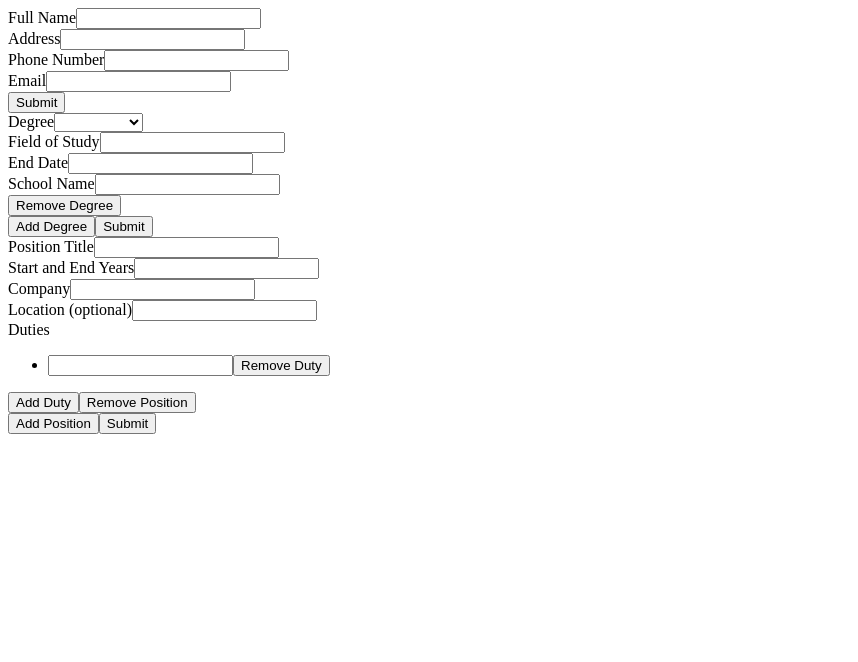
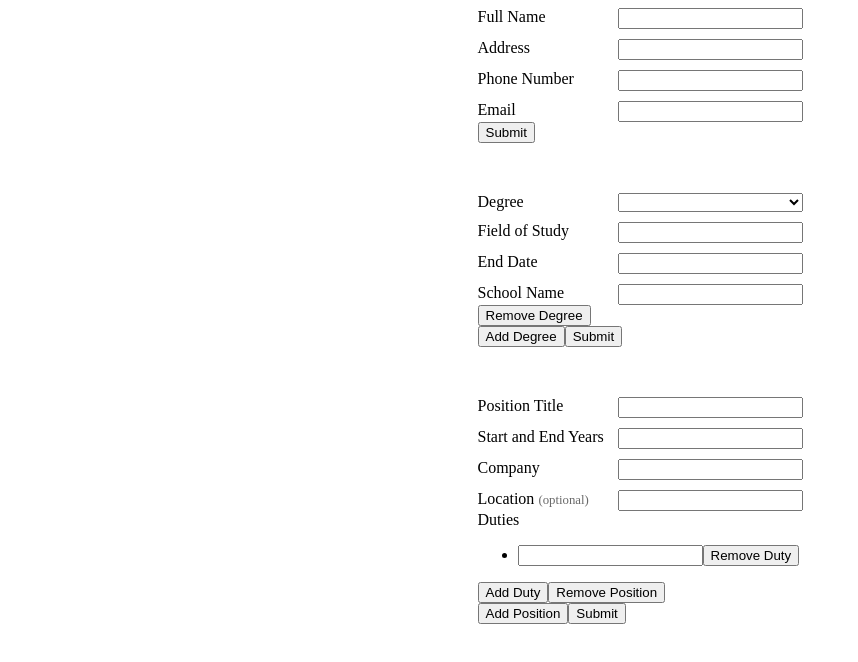
Before and after one commit to kyledinardi/odin-cv-application, a React (Vite) app: page / in a window 1280 px wide. Shown: the top 662 px of the page, without its empty margins (0-858 px from the left). Built offline with nearby package versions, Linux system fonts and the light colour scheme.

Commit message:
Style standard inputs

```diff
--- a/src/components/Degree.jsx
+++ b/src/components/Degree.jsx
@@ -34,17 +34,17 @@ export default function Degree({
   }
 
   const dissertationInput = (
-    <div className='dissertation'>
+    <>
       <label htmlFor={`dissertation-${degreeId}`}>Dissertation Title</label>
-      <input
-        type='text'
+      <textarea
         name='dissertation'
         id={`dissertation-${degreeId}`}
+        rows='5'
         value={dissertation || ''}
         onChange={onInfoChange}
         required
       />
-    </div>
+    </>
   );
 
   const dissertationText = (
@@ -56,7 +56,7 @@ export default function Degree({
   if (isEdit) {
     return (
       <>
-        <div className='degree-type'>
+        <div className='standard-input'>
           <label htmlFor={`degree-${degreeId}`}>Degree</label>
           <select
             name='degree'
@@ -70,8 +70,6 @@ export default function Degree({
             <option value="Master's">Master&apos;s</option>
             <option value='Doctorate'>Doctorate</option>
           </select>
-        </div>
-        <div className='field'>
           <label htmlFor={`field-${degreeId}`}>Field of Study</label>
           <input
             type='text'
@@ -81,8 +79,6 @@ export default function Degree({
             onChange={onInfoChange}
             required
           />
-        </div>
-        <div className='date'>
           <label htmlFor={`date-${degreeId}`}>End Date</label>
           <input
             type='text'
@@ -92,8 +88,6 @@ export default function Degree({
             onChange={onInfoChange}
             required
           />
-        </div>
-        <div className='school'>
           <label htmlFor={`school-${degreeId}`}>School Name</label>
           <input
             type='text'
@@ -103,8 +97,8 @@ export default function Degree({
             onChange={onInfoChange}
             required
           />
+          {isDoctor ? dissertationInput : null}
         </div>
-        {isDoctor ? dissertationInput : null}
       </>
     );
   } else
--- a/src/components/General.jsx
+++ b/src/components/General.jsx
@@ -29,7 +29,7 @@ export default function General() {
     return (
       <>
         <form className='general' onSubmit={handleSubmit}>
-          <div className='name'>
+          <div className='standard-input'>
             <label htmlFor='name'>Full Name</label>
             <input
               type='text'
@@ -38,8 +38,6 @@ export default function General() {
               defaultValue={info.name}
               required
             />
-          </div>
-          <div className='address'>
             <label htmlFor='address'>Address</label>
             <input
               type='text'
@@ -48,8 +46,6 @@ export default function General() {
               defaultValue={info.address}
               required
             />
-          </div>
-          <div className='phone'>
             <label htmlFor='phone'>Phone Number</label>
             <input
               type='tel'
@@ -58,8 +54,6 @@ export default function General() {
               defaultValue={info.phone}
               required
             />
-          </div>
-          <div className='email'>
             <label htmlFor='email'>Email</label>
             <input
               type='email'
--- a/src/components/Position.jsx
+++ b/src/components/Position.jsx
@@ -34,7 +34,7 @@ export default function Position({
   if (isEdit) {
     return (
       <>
-        <div className='position-title'>
+        <div className='standard-input'>
           <label htmlFor={`position-${positionId}`}>Position Title</label>
           <input
             type='text'
@@ -44,8 +44,6 @@ export default function Position({
             onChange={onInfoChange}
             required
           />
-        </div>
-        <div className='dates'>
           <label htmlFor={`dates-${positionId}`}>Start and End Years</label>
           <input
             type='text'
@@ -55,8 +53,6 @@ export default function Position({
             onChange={onInfoChange}
             required
           />
-        </div>
-        <div className='company'>
           <label htmlFor={`company-${positionId}`}>Company</label>
           <input
             type='text'
@@ -66,8 +62,6 @@ export default function Position({
             onChange={onInfoChange}
             required
           />
-        </div>
-        <div className='location'>
           <label htmlFor={`location-${positionId}`}>
             Location <span className='optional'>&#40;optional&#41;</span>
           </label>
--- a/src/style/index.css
+++ b/src/style/index.css
@@ -0,0 +1,25 @@
+#root {
+  font-family: 'Times New Roman', Times, serif;
+  max-width: 1200px;
+  margin: auto;
+  display: grid;
+  justify-items: center;
+  gap: 50px;
+}
+
+textarea {
+  font-family: 'Times New Roman', Times, serif;
+  resize: none;
+  font-size: 1rem;
+}
+
+.optional {
+  font-size: 0.8rem;
+  color: dimgray
+}
+
+.standard-input {
+  display: grid;
+  grid-template-columns: 130px 1fr;
+  gap: 10px
+}
```
Also changed, not shown: src/style/General.css (added).
